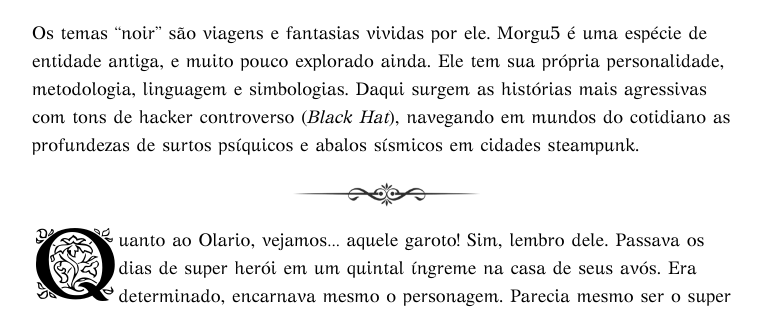
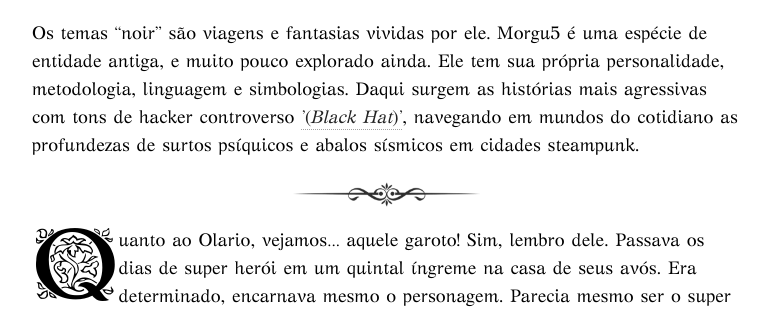
Before and after one commit to Agt-Morgu5/agt-morgu5.github.io, a Jekyll site: the page built from about/index.md, in a window 1280 px wide and 900 px high, scrolled down 843 px. Shown: the part 241-550 px from the top of the window, without its empty margins (254-1022 px from the left). Built offline with Jekyll 4.4.1, drawn with Linux system fonts in a browser that asks for light colours; nearby versions of some CDN libraries; some of the changed lines change nothing that is shown.

Commit message:
RPG-bats

```diff
--- a/about/index.md
+++ b/about/index.md
@@ -13,7 +13,8 @@
 
 <span class="dcap">M</span>orgu5 estudou física, engenharia, informática e filosofia. Atualmente, ele ganha seu pão (e meu também) como hacker autônomo. Assim nos resta deduzir suas motivações a ler este conteúdo caro leitor. No entanto, não irá te deparar com posts técnicos. Morgu5 prefere escrever histórias de ficção, mas infelizmente seu tempo livre é pequeno e precioso. Ele está tentando o seu melhor, porém essa é outra história que poderá ganhar as páginas deste blog, ou não. Se os dados derem sorte o resultado é decomposto em binário. Se não há obviamente, soma de zeros, resta a contagem deles e seu estado específico, que irão determinar o acesso a estas informações. Aqueça bem os punhos e reúna seu conjunto de dados de RPG; apresento-lhes Morgu5, o mundo dos interiores das cavernas do universo.
 
-Os temas "noir" são viagens e fantasias vividas por ele. Morgu5 é uma espécie de entidade antiga, e muito pouco explorado ainda. Ele tem sua própria personalidade, metodologia, linguagem e simbologias. Daqui surgem as histórias mais agressivas com tons de hacker controverso (<i>Black Hat</i>), navegando em mundos do cotidiano as profundezas de surtos psíquicos e abalos sísmicos em cidades steampunk.
+
+Os temas "noir" são viagens e fantasias vividas por ele. Morgu5 é uma espécie de entidade antiga, e muito pouco explorado ainda. Ele tem sua própria personalidade, metodologia, linguagem e simbologias. Daqui surgem as histórias mais agressivas com tons de hacker controverso ['(<i>Black Hat</i>)'](https://en.wikipedia.org/wiki/Black_hat){:target="_blank"}, navegando em mundos do cotidiano as profundezas de surtos psíquicos e abalos sísmicos em cidades steampunk.
 
  <div class="text-divider"></div>
 
```
